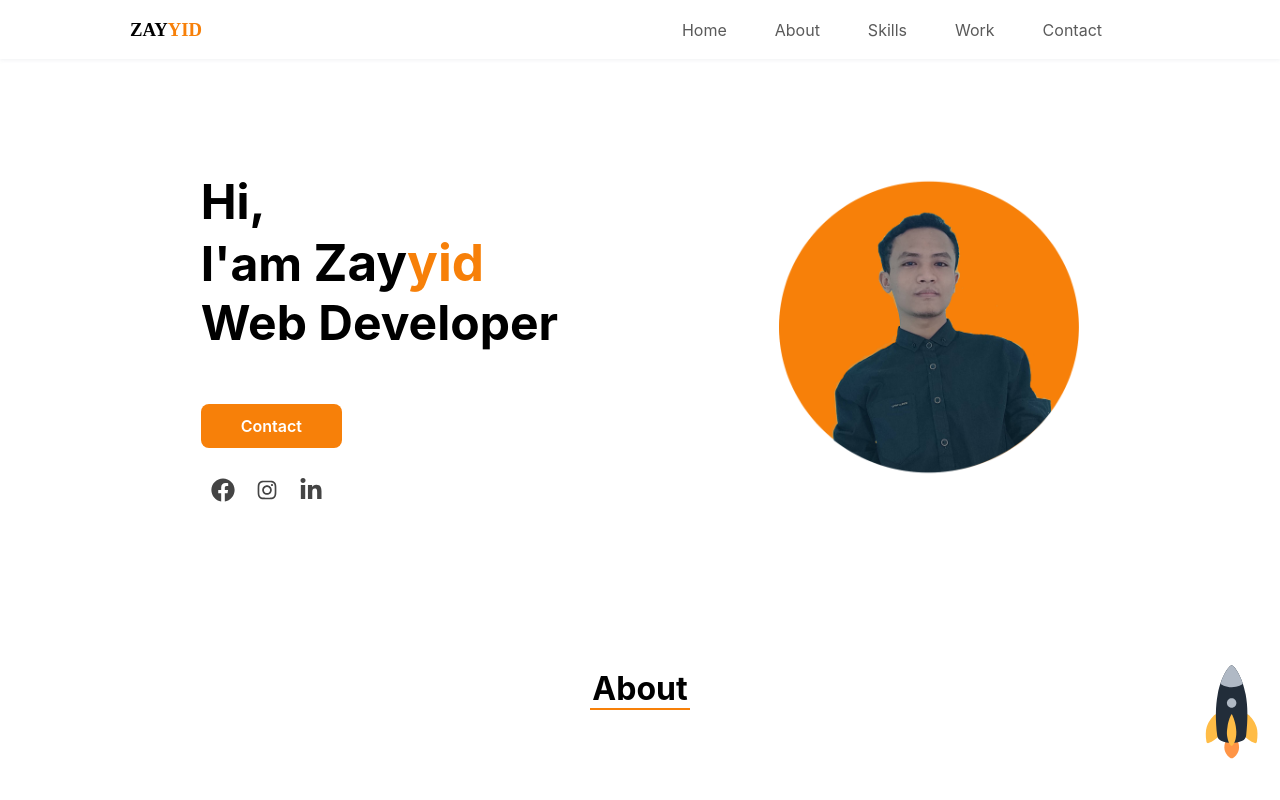
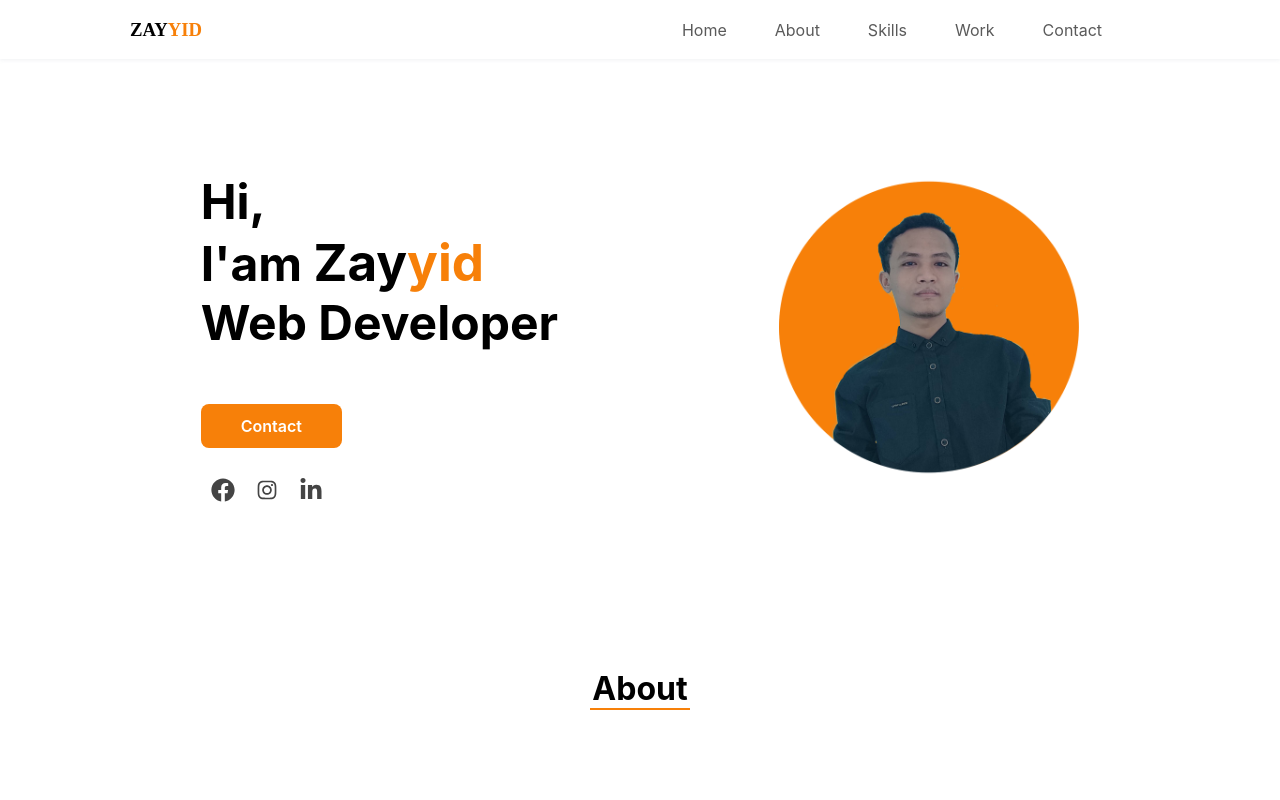
Before and after one commit to zayyid123/zayyid123.github.io, a React (Create React App) app: page / in a window 1280 px wide. Shown: the top 800 px of the page. Built offline with nearby package versions, Linux system fonts and the light colour scheme; a web font is replaced by a local one.

Commit message:
remove lottie

```diff
--- a/package.json
+++ b/package.json
@@ -11,7 +11,6 @@
     "react": "^17.0.2",
     "react-dom": "^17.0.2",
     "react-icons": "^4.3.1",
-    "react-lottie": "^1.2.3",
     "react-scripts": "5.0.0",
     "web-vitals": "^2.1.4"
   },
--- a/src/App.js
+++ b/src/App.js
@@ -7,7 +7,7 @@ import Footer from './component/com_footer';
 import Home from './component/com_home';
 import Navbar from './component/com_navbar';
 import Skills from './component/com_skills';
-import Topbutton from './component/com_topbutton';
+// import Topbutton from './component/com_topbutton';
 import Work from './component/com_work';
 import AOS from "aos";
 import "aos/dist/aos.css";
@@ -31,7 +31,7 @@ class App extends React.Component {
             <Skills></Skills>
             <Work></Work>
             <Contact></Contact>
-            <Topbutton></Topbutton>
+            {/* <Topbutton></Topbutton> */}
           </div>
         <Footer></Footer>
       </div>
```
Also changed, not shown: 1 other file (tests, documents, lock files or other folders).
